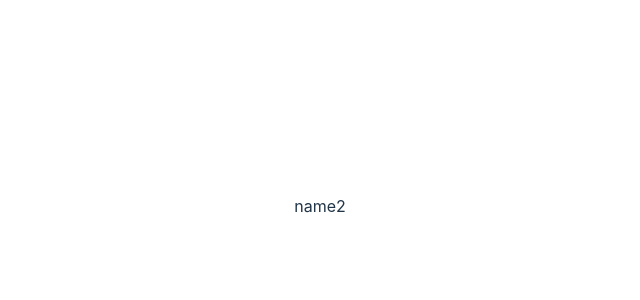
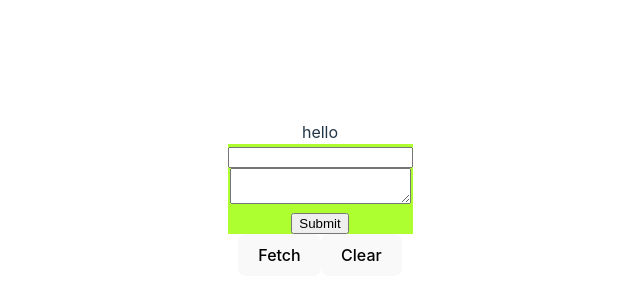
Before and after one commit to shogogoto/tracer_front, a React (Vite) app: page / in a window 1280 px wide. Shown: the part 194-494 px from the top of the page, without its empty margins (320-960 px from the left). Built offline with nearby package versions, Linux system fonts and the light colour scheme.

Commit message:
Create/Readが少しできたので一旦コミット

```diff
--- a/src/features/api.ts
+++ b/src/features/api.ts
@@ -1,5 +1,8 @@
 import axios from "axios";
+import { AxiosInstance } from "axios";
+import path from "path";
+export const BACKEND = axios.create({
+  baseURL: import.meta.env.VITE_BACKEND_URI
+})
 
-export const backendInstance = axios.create({
-  baseURL: "http://localhost/"
-})
+export default BACKEND
--- /dev/null
+++ b/src/features/concept/api.tsx
@@ -0,0 +1,23 @@
+import { ConceptProps } from "./types";
+import {AxiosResponse} from "axios";
+import BACKEND from "../api";
+
+
+
+class ConceptAPI {
+  public static async create(props: ConceptProps): Promise<AxiosResponse> {
+    return BACKEND.post("concepts", props)
+  }
+
+  public static findAll(
+    setter: (props: ConceptProps[]) => void
+  ): void {
+    BACKEND.get("concepts")
+    .then((res: AxiosResponse<ConceptProps[]>) => {
+      setter(res.data)
+    })
+  }
+}
+
+
+export default ConceptAPI
--- a/src/features/concept/components/CreateConcept.tsx
+++ b/src/features/concept/components/CreateConcept.tsx
@@ -1,3 +1,29 @@
+// import { useState } from "react";
+import "./Style.css"
+import {
+  useForm,
+  SubmitHandler,
+  // SubmitErrorHandler
+} from "react-hook-form";
+import { ConceptProps } from "../types";
+import ConceptAPI from "../api";
+import {Concept} from "./Concept";
+
+
 export const CreateConcept = () => {
-  return <form>name2</form>;
+  const {register, watch, handleSubmit, formState} = useForm<ConceptProps>();
+
+  const onSubmit: SubmitHandler<ConceptProps> = data => {
+    ConceptAPI.create(data)
+  };
+
+  return (
+    <form className="Concept" onSubmit={handleSubmit(onSubmit)}>
+      <input {...register("name", {required: true})} />
+      <br />
+      <textarea {...register("description", {required: true})} />
+      <br />
+      <input type="submit"/>
+    </form>
+  );
 };
--- /dev/null
+++ b/src/features/concept/components/ReadConcepts.tsx
@@ -0,0 +1,41 @@
+import "./Style.css"
+import {useState} from "react";
+import { AxiosResponse } from "axios";
+import { ConceptProps } from "../types";
+import { FC } from "react";
+import ConceptAPI from "../api";
+
+export const ConceptItem: FC<ConceptProps> = (props) => {
+  const [isEdit, setEdit] = useState<boolean>(false)
+
+  return (
+    <li className="concept-item" key={props.uid}>
+      <article className="concept-article">
+        <section className="name">{props.name}</section>
+        <section className="desc">{props.description}</section>
+      </article>
+      <button>Edit</button>
+      <button>Delete</button>
+    </li>
+  );
+};
+
+
+
+
+
+export const ReadConcept = () => {
+  const [data, setData] = useState<ConceptProps[]>([]);
+
+  const fetchData = () => {
+    ConceptAPI.findAll(setData)
+  }
+
+  return <>
+    <button onClick={fetchData}>Fetch</button>
+    <button onClick={() => setData([])}>Clear</button>
+    <ul className="concept-list">
+      {data.map(elm => <ConceptItem {...elm} />)}
+    </ul>
+  </>;
+};
--- /dev/null
+++ b/src/features/concept/components/Style.css
@@ -0,0 +1,35 @@
+.Concept {
+  background-color: greenyellow;
+}
+
+.concept-list {
+  list-style: none;
+}
+
+
+.concept-item {
+  vertical-align: middle;
+  display: block;
+}
+
+.concept-item > * {
+  float: left;
+}
+
+.concept-article {
+
+}
+
+.name {
+  width: 10rem;
+  text-align: left;
+  border: 1px solid;
+  float: left;
+}
+
+.desc {
+  width: 30rem;
+  border: 1px solid;
+  text-align: left;
+  float: left;
+}
--- a/src/features/concept/routes/index.tsx
+++ b/src/features/concept/routes/index.tsx
@@ -1,11 +1,19 @@
 import { Navigate, Route, Routes } from "react-router-dom";
+import {Concept} from "../components/Concept";
 
 import { CreateConcept } from "../components/CreateConcept";
+import { ReadConcept } from "../components/ReadConcepts";
+
 
 export const ConceptRoutes = () => {
   return (
     <Routes>
-      <Route path="" element={<CreateConcept />} />
+      <Route path="" element={<>
+          <Concept />
+          <CreateConcept />
+          <ReadConcept />
+        </>}
+      />
     </Routes>
   );
 };
--- /dev/null
+++ b/src/features/concept/types.ts
@@ -0,0 +1,7 @@
+
+
+export type ConceptProps = {
+  uid?: string,
+  name: string,
+  description: string
+}
```
